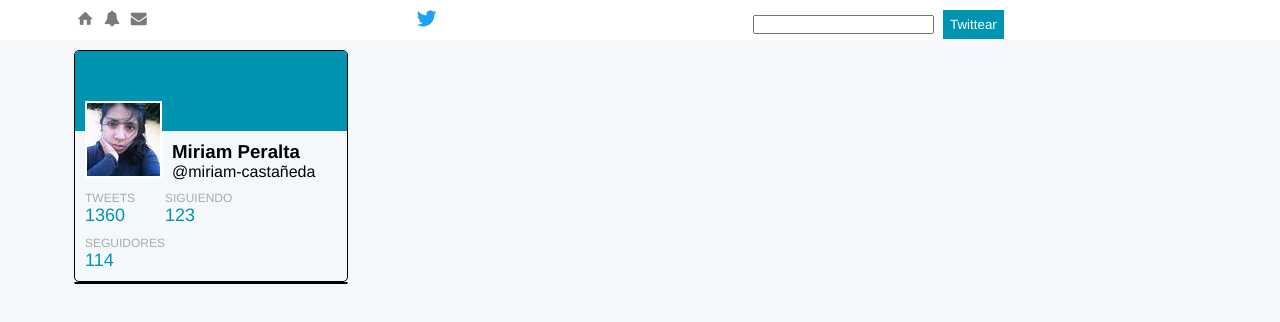
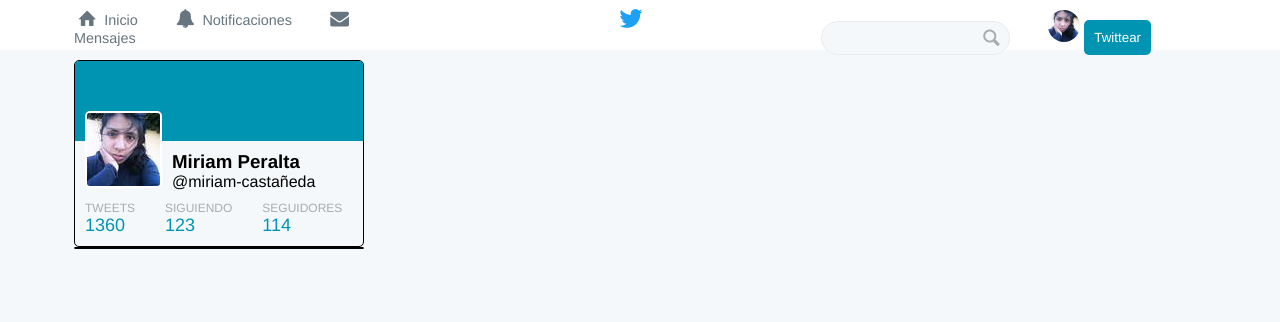
Before and after one commit to miriampc/twitter, a plain HTML site: page index.html in a window 1280 px wide. Drawn offline with Linux system fonts and the light colour scheme.

Commit message:
estilos de menu

```diff
--- a/assets/css/fontello.css
+++ b/assets/css/fontello.css
@@ -53,7 +53,7 @@
 
   /* Uncomment for 3D effect */
   /* text-shadow: 1px 1px 1px rgba(127, 127, 127, 0.3); */
-  color:#7a7a7a;
+  font-size: 1.3em;
 }
 
 .icon-heart:before { content: '\e800'; } /* '' */
--- a/assets/css/main.css
+++ b/assets/css/main.css
@@ -11,7 +11,7 @@ body{
 header{
   background: #fff;
   width: 100%;
-  height: 40px;
+  height: 50px;
   position: fixed;
   top: 0;
   left: 0;
@@ -19,16 +19,18 @@ header{
 }
 a{
   text-decoration: none;
+  color:#66757f;
+  font-size: .9em;
 }
 aside{
-  width: 80%;
+  width: 77%;
   border: 1px solid #000;
   border-radius: 5px;
   overflow: auto;
 }
 form{
   width: 100%;
-  margin-top: 40px;
+  margin-top: 50px;
 }
 .container{
   margin: 0 5%;
@@ -39,13 +41,44 @@ form{
 }
 .nav-box, .box-section{
   float: left;
-  width: 30%;
+  width: 33%;
 }
+.nav-header div:nth-child(1) a{
+  margin:0 30px 0 0;
+}
+.nav-header div:nth-child(2) a{
+  margin: 0 45%;
+}
+
+.nav-header div:nth-child(3) input{
+  background: #f5f8fa;
+  border-radius: 21px;
+  width: 50%;
+  height: 32px;
+  font-size: 12px;
+  border-style: none;
+  border: 1px solid #e6ecf0;
+}
+.nav-header div:nth-child(3) span{
+  position: relative;
+  right: 10%;
+  top: 3px;
+  cursor: pointer;
+}
+.nav-header div:nth-child(3) img{
+  width: 32px;
+  height: 32px;
+  border-radius: 50%;
+  margin-bottom: 0;
+}
+
 #btnTwittear{
   background-color: #0094b3;
   color: #fff;
   border: none;
-  padding: 7px;
+  padding: 10px;
+  border-radius: 5px;
+  cursor: pointer;
 }
 .portada{
   background-color: #0094b3;
@@ -59,7 +92,7 @@ form{
   margin: -30px 10px 10px 10px;;
   float: left;
   border: 2px solid #fff;
-  /*z-index: 1;*/
+  border-radius: 5px;
 }
 
 .datos-perfil .user{
--- a/index.html
+++ b/index.html
@@ -11,16 +11,17 @@
   <header>
     <nav class="container nav-header">
       <div class="nav-box">
-        <a href="" class="icon-home"></a>
-        <a href="" class="icon-bell"></a>
-        <a href="" class="icon-mail-alt"></a>
+        <a href="" class="icon-home"> Inicio</a>
+        <a href="" class="icon-bell"> Notificaciones</a>
+        <a href="" class="icon-mail-alt"> Mensajes</a>
       </div>
       <div class="nav-box">
         <a href="" class="icon-twitter"></a>
       </div>
       <div class="nav-box">
-        <input type="text" class="icon-search">
-        <img src="" alt="">
+        <input type="text">
+        <span class="icon-search"></span>
+        <a href=""><img src="assets/images/mpc.jpg" alt=""></a>
         <button id="btnTwittear">Twittear</button>
       </div>
     </nav>
```
